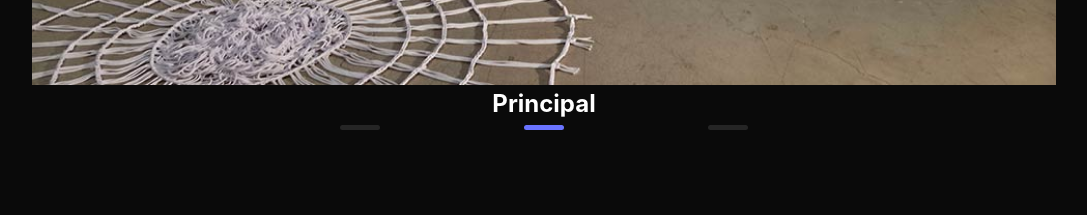
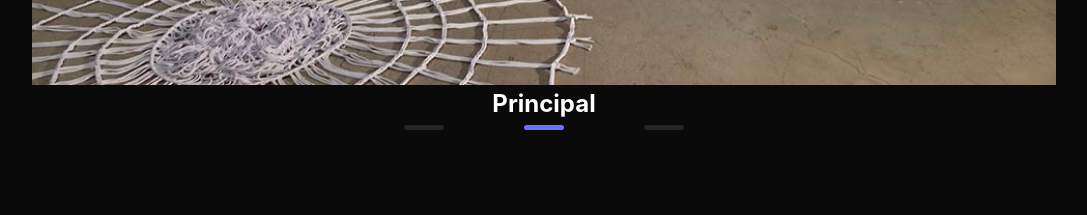
Before and after one commit to Golem8411/samsung, a React (Vite) app: page /Samsung-S25-Ultra in a window 1280 px wide. Shown: the part 1640-1855 px from the top of the page, without its empty margins (96-1183 px from the left). Built offline with nearby package versions, Linux system fonts and the light colour scheme.

Commit message:
Update swiper.module.css gap

```diff
--- a/src/components/swiper/swiper.module.css
+++ b/src/components/swiper/swiper.module.css
@@ -9,7 +9,7 @@
     --swiper-pagination-bullet-inactive-color: #2c2c2c;
     --swiper-pagination-bullet-inactive-opacity: 0.8;
     --swiper-pagination-bullet-opacity: 1;
-    --swiper-pagination-bullet-horizontal-gap: 72px;
+    --swiper-pagination-bullet-horizontal-gap: 40px;
     --swiper-pagination-bullet-vertical-gap: 6px;
     --swiper-pagination-bullet-border-radius: 3px;
   }
```
